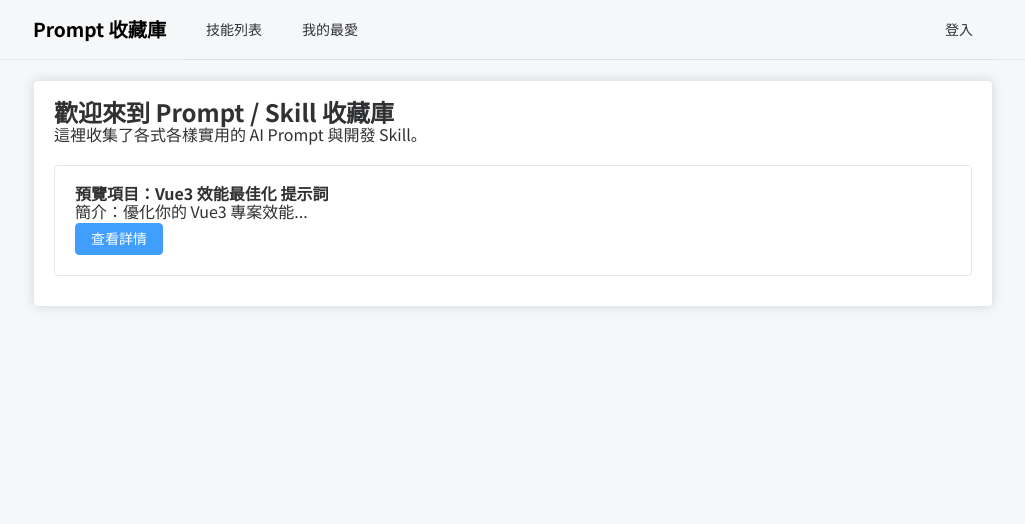
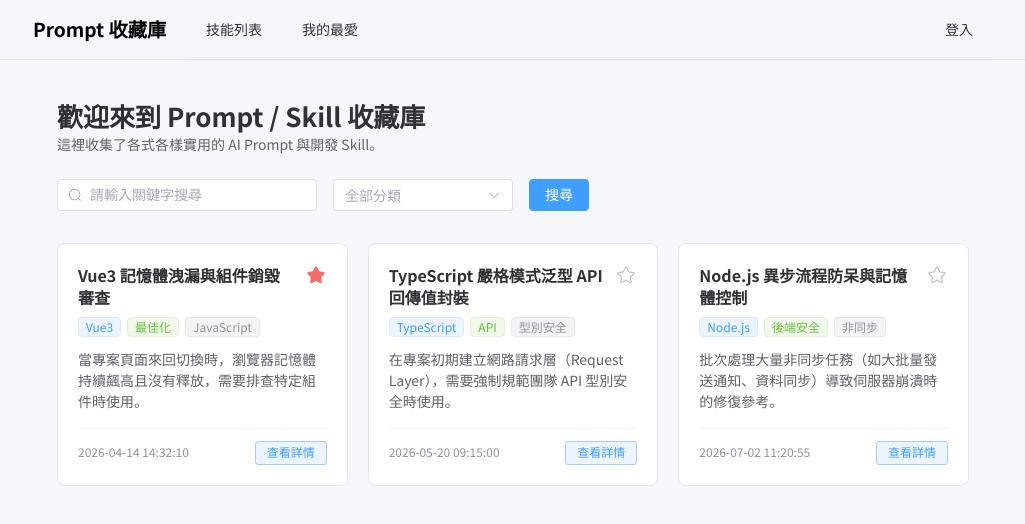
Before and after one commit to vdiefn/prompts-and-skills-collection, a Vue app: page / in a window 1280 px wide. Shown: the top 524 px of the page, without its empty margins (127-1152 px from the left). Built offline with nearby package versions, Linux system fonts and the light colour scheme.

Commit message:
feat: add home page

```diff
--- a/src/views/front/HomeView.vue
+++ b/src/views/front/HomeView.vue
@@ -1,36 +1,304 @@
 <script setup>
-import { useRouter } from 'vue-router'
+import { ref, onMounted } from 'vue'
+import { Search, Star, StarFilled } from '@element-plus/icons-vue'
+// import { reqSkills, reqCategories, reqAddFavorite, reqRemoveFavorite } from '@/api'
 
-const router = useRouter()
+// 搜尋與篩選條件
+const keyword = ref("")
+const category = ref("")
 
-const handleViewDetail = () => {
-  router.push('/skills')
+// 分類選單資料庫
+const categoryOptions = ref([
+  { value: 1, label: '前端開發' },
+  { value: 2, label: '後端開發' },
+  { value: 3, label: 'AI 提示詞' }
+])
+
+// 模擬的 Prompt 列表資料
+const skillList = ref([
+  {
+    id: 1,
+    title: "Vue3 記憶體洩漏與組件銷毀審查",
+    categoryId: 1,
+    tags: ["Vue3", "最佳化", "JavaScript"],
+    content: "你是一位資深的前端架構師。請審查以下 Vue3 組件，特別注意在 onMounted 中註冊的全域事件、Custom Event、setInterval 或第三方套件執行個體，是否在 onUnmounted 中確實解除綁定與銷毀。請找出隱藏的記憶體洩漏風險並提供修正程式碼。",
+    useCase: "當專案頁面來回切換時，瀏覽器記憶體持續飆高且沒有釋放，需要排查特定組件時使用。",
+    exampleInput: "const handleScroll = () => {}; onMounted(() => { window.addEventListener('scroll', handleScroll) });",
+    isFavorite: true,
+    createdAt: "2026-04-14 10:00:00",
+    updatedAt: "2026-04-14 14:32:10"
+  },
+  {
+    id: 2,
+    title: "TypeScript 嚴格模式泛型 API 回傳值封裝",
+    categoryId: 1,
+    tags: ["TypeScript", "API", "型別安全"],
+    content: "請為我設計一個基於 TypeScript 嚴格模式的 Axios 響應包裝函式。該函式必須使用泛型傳遞 Data 結構，並精確定義標準後端回傳格式（code, data, message）。若 code 不為 200，必須拋出對應的自訂錯誤型別，並確保 catch 區塊能享有完整的型別推導。",
+    useCase: "在專案初期建立網路請求層（Request Layer），需要強制規範團隊 API 型別安全時使用。",
+    exampleInput: "interface User { id: number; name: string; }",
+    createdAt: "2026-05-20 09:15:00",
+    updatedAt: "2026-05-20 09:15:00"
+  },
+  {
+    id: 3,
+    title: "Node.js 異步流程防呆與記憶體控制",
+    categoryId: 2, // 假設 2 代表 後端開發
+    tags: ["Node.js", "後端安全", "非同步"],
+    content: "你現在是後端專家。請檢視這段 Node.js 異步處理邏輯，分析在高併發環境下是否會引發 Unhandled Promise Rejection、或是因為 Promise.all 併發量過大導致記憶體溢載（OOM）。請提供加入限制併發（如 p-limit 概念）與防呆機制的最佳化解決方案。",
+    useCase: "批次處理大量非同步任務（如大批量發送通知、資料同步）導致伺服器崩潰時的修復參考。",
+    exampleInput: null, // exampleInput 為可選，這裡模擬無資料的情境
+    isFavorite: false,
+    createdAt: "2026-07-01 16:40:00",
+    updatedAt: "2026-07-02 11:20:55"
+  }
+])
+
+// 根據索引發放不同顏色的標籤樣式
+const getTagType = (index) => {
+  const types = ['', 'success', 'info', 'warning', 'danger']
+  return types[index % types.length]
 }
+
+// 觸發搜尋
+const handleSearch = async () => {
+  const params = {}
+  if (keyword.value) params.keyword = keyword.value.trim()
+  if (category.value) params.categoryId = category.value
+  try {
+    // const res = await reqSkills(categoryId)
+    // skillList.value = res.data
+  } catch (error) {
+    console.error('篩選資料失敗', error)
+  }
+}
+
+// 切換最愛狀態（小愛心）
+const toggleFavorite = async (item) => {
+  try {
+    if (item.isFavorite) {
+      // await reqRemoveFavorite(item.id)
+      item.isFavorite = false
+    } else {
+      // await reqAddFavorite(item.id)
+      item.isFavorite = true
+    }
+  } catch (error) {
+    console.error('操作我的最愛失敗', error)
+  }
+}
+
+// 查看詳情
+const handleViewDetail = (id) => {
+  console.log('查看詳情，ID：', id)
+  // router.push(`/skills/${id}`)
+}
+
+onMounted(() => {
+  // 初始化時可以同時發送請求取得分類與列表
+  // handleSearch()
+})
 </script>
 <template>
   <div class="home-container">
-    <el-card>
+    <div class="welcome-section">
       <h2>歡迎來到 Prompt / Skill 收藏庫</h2>
       <p>這裡收集了各式各樣實用的 AI Prompt 與開發 Skill。</p>
+    </div>
 
-      <div
-        class="demo-list"
-        style="margin-top: 20px;"
+    <div class="filter-section">
+      <el-space wrap :size="16">
+        <el-input
+          v-model="keyword"
+          placeholder="請輸入關鍵字搜尋"
+          clearable
+          style="width: 260px;"
+          @clear="handleSearch"
+          @keyup.enter="handleSearch"
+        >
+          <template #prefix>
+            <el-icon><Search /></el-icon>
+          </template>
+        </el-input>
+
+        <el-select
+          v-model="category"
+          placeholder="全部分類"
+          clearable
+          style="width: 180px;"
+          @change="handleSearch"
+        >
+          <el-option
+            v-for="item in categoryOptions"
+            :key="item.value"
+            :label="item.label"
+            :value="item.value"
+          />
+        </el-select>
+
+        <el-button type="primary" @click="handleSearch">搜尋</el-button>
+      </el-space>
+    </div>
+
+    <div class="prompt-grid">
+      <el-card
+        v-for="item in skillList"
+        :key="item.id"
+        class="prompt-card"
+        shadow="hover"
       >
-        <el-card
-          shadow="hover"
-          style="margin-bottom: 10px;"
-        >
-          <h4>預覽項目：Vue3 效能最佳化 提示詞</h4>
-          <p>簡介：優化你的 Vue3 專案效能...</p>
+        <div class="card-header">
+          <h4 class="card-title">{{ item.title }}</h4>
           <el-button
             type="primary"
-            @click="handleViewDetail"
+            link
+            class="favorite-btn"
+            @click="toggleFavorite(item)"
+          >
+            <el-icon :class="{ 'is-active': item.isFavorite }" :size="20">
+              <StarFilled v-if="item.isFavorite" />
+              <Star v-else />
+            </el-icon>
+          </el-button>
+        </div>
+
+        <div class="card-tags">
+          <el-tag
+            v-for="(tag, index) in item.tags"
+            :key="index"
+            size="small"
+            :type="getTagType(index)"
+            class="tag-item"
+          >
+            {{ tag }}
+          </el-tag>
+        </div>
+
+        <p class="card-use-case">
+          {{ item.useCase }}
+        </p>
+
+        <div class="card-footer">
+          <span class="date-text">{{ item.updatedAt }}</span>
+          <el-button
+            type="primary"
+            size="small"
+            plain
+            @click="handleViewDetail(item.id)"
           >
             查看詳情
           </el-button>
-        </el-card>
-      </div>
-    </el-card>
+        </div>
+      </el-card>
+    </div>
   </div>
 </template>
+<style scoped>
+.home-container {
+  max-width: 1200px;
+  margin: 0 auto;
+  padding: 24px;
+  box-sizing: border-box;
+}
+
+/* 歡迎區 */
+.welcome-section {
+  margin-bottom: 24px;
+}
+.welcome-section h2 {
+  font-size: 26px;
+  color: #303133;
+  margin: 0 0 8px 0;
+}
+.welcome-section p {
+  font-size: 14px;
+  color: #606266;
+  margin: 0;
+}
+
+/* 篩選欄區塊 */
+.filter-section {
+  background-color: transparent;
+  margin-bottom: 32px;
+}
+
+/* 核心：格狀網格排列 (不強迫長寬一致，高度自適應) */
+.prompt-grid {
+  display: grid;
+  /* 自動填充欄位，每欄寬度最小 280px，最大平分剩餘空間 */
+  grid-template-columns: repeat(auto-fill, minmax(280px, 1fr));
+  gap: 20px; /* 格狀卡片間距 */
+  align-items: start; /* 關鍵：卡片頂部對齊，高度不強迫拉伸一致 */
+}
+
+.prompt-card {
+  border: 1px solid #e4e7ed;
+  border-radius: 8px;
+  background-color: #fff;
+}
+
+/* 卡片頂部排版 */
+.card-header {
+  display: flex;
+  justify-content: space-between;
+  align-items: flex-start;
+  gap: 12px;
+  margin-bottom: 8px;
+}
+
+.card-title {
+  font-size: 16px;
+  color: #303133;
+  margin: 0;
+  font-weight: 600;
+  line-height: 1.4;
+}
+
+/* 愛心按鈕樣式與動畫 */
+.favorite-btn {
+  padding: 0;
+  height: auto;
+  color: #c0c4cc;
+  transition: transform 0.2s ease;
+}
+.favorite-btn:hover {
+  transform: scale(1.15);
+  color: #f56c6c;
+}
+.favorite-btn .el-icon.is-active {
+  color: #f56c6c; /* 激活時呈現紅色心型 */
+}
+
+/* 標籤區 */
+.card-tags {
+  display: flex;
+  flex-wrap: wrap;
+  gap: 6px;
+  margin-bottom: 12px;
+}
+.tag-item {
+  border-radius: 4px;
+}
+
+/* 內文簡介 */
+.card-use-case {
+  font-size: 14px;
+  color: #606266;
+  line-height: 1.5;
+  margin: 0 0 16px 0;
+  min-height: 42px;
+}
+
+/* 卡片底部 */
+.card-footer {
+  display: flex;
+  justify-content: space-between;
+  align-items: center;
+  border-top: 1px solid #f2f6fc;
+  padding-top: 12px;
+}
+
+.date-text {
+  font-size: 12px;
+  color: #909399;
+}
+</style>
```
